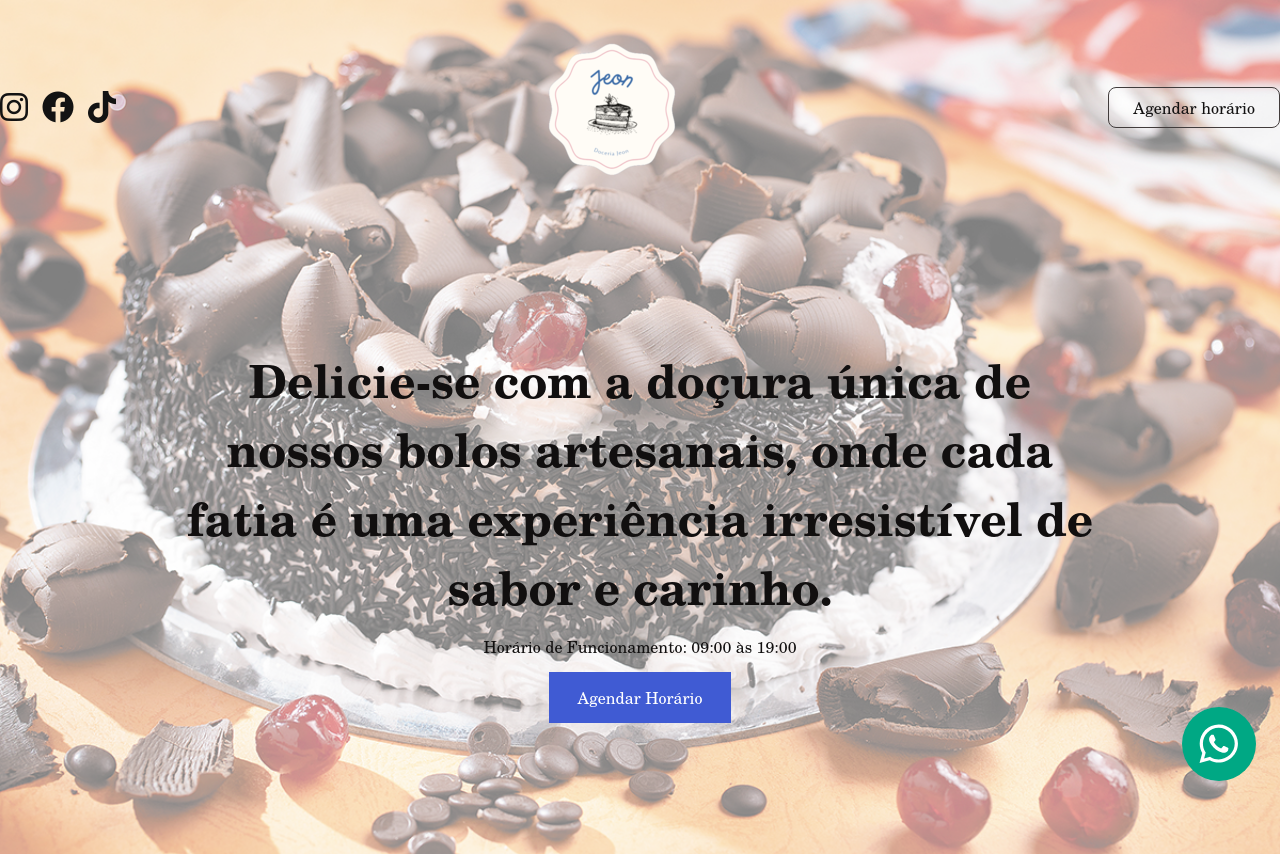
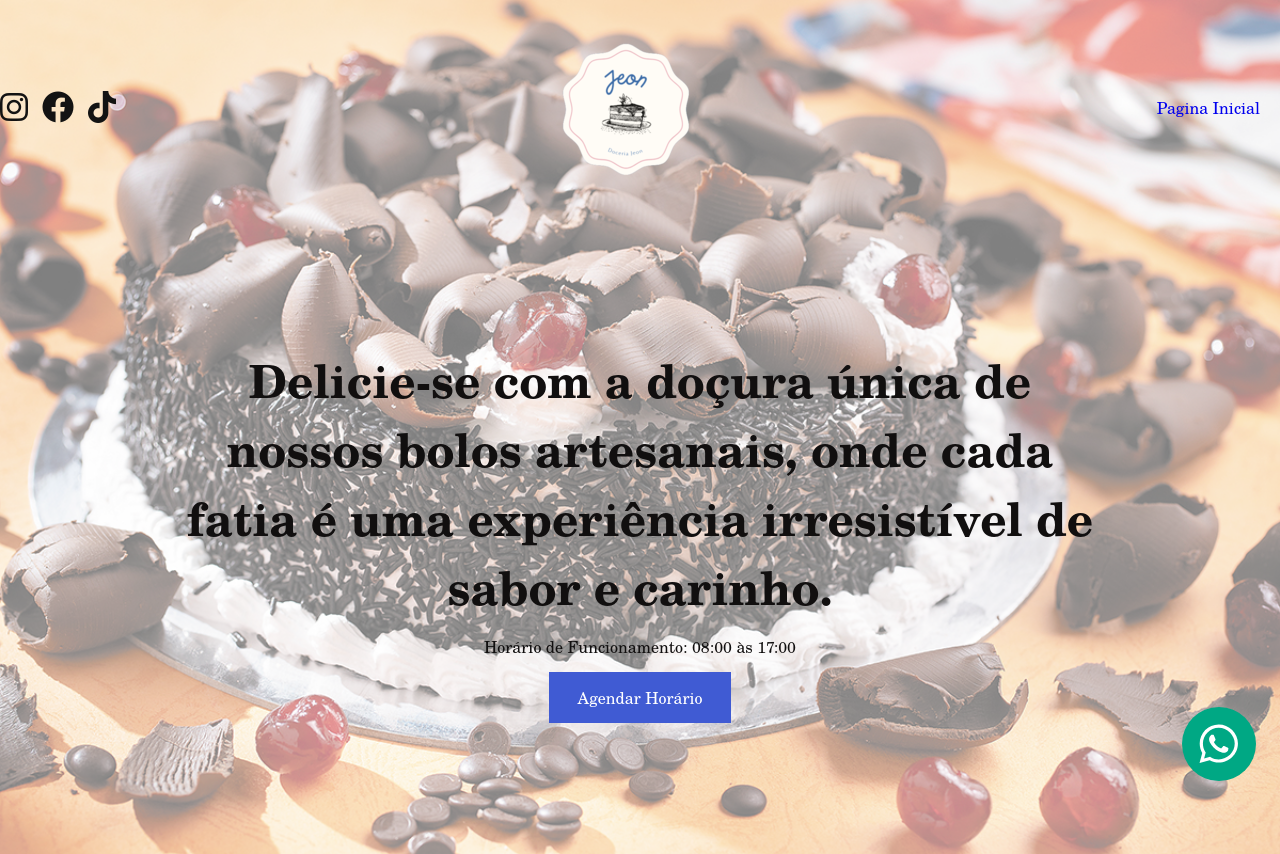
Before and after one commit to joaodantas4/html, a plain HTML site: page landingpage/formulario.html in a window 1280 px wide. Shown: the top 854 px of the page. Drawn offline with nearby package versions, Linux system fonts and the light colour scheme; a script that the page names is missing.

Commit message:
Add files via upload

```diff
--- a/landingpage/formulario.html
+++ b/landingpage/formulario.html
@@ -39,8 +39,7 @@
                 </div>
 
                 <div data-aos="fade-down">
-                 <a href="#" class="header-button">
-                    Agendar horário
+                    <a href="index.html" class="button">Pagina Inicial</a>
                  </a>
                 </div>
 
@@ -48,7 +47,7 @@
 
             <main class="hero container" data-aos="fade-up" data-aos-delay=""="300">
                 <h1>Delicie-se com a doçura única de nossos bolos artesanais, onde cada fatia é uma experiência irresistível de sabor e carinho.</h1>
-                <p>Horário de Funcionamento: 09:00 às 19:00</p>
+                <p>Horário de Funcionamento: 08:00 às 17:00</p>
                 <a href="#" class="button-contact">Agendar Horário</a>
             </main>
 
--- a/landingpage/style.css
+++ b/landingpage/style.css
@@ -211,7 +211,9 @@ background-color: rgb(87, 87, 207);
     padding: 54px 0;
     gap: 24px;
     color: #FFF;
+
   }
+
 
   .footer-icons {
     display: flex;
@@ -306,3 +308,14 @@ transition: 0.2s;
     font-weight: 600;
     background: #8780dd;
 }
+
+.button {
+    display: inline-block;
+    padding: 10px 20px;
+    font-size: 16px;
+    text-align: center;
+    text-decoration: none;
+    cursor: pointer;
+    border-radius: 5px;
+    transition: background-color 0.3s ease;
+  }
```
Also changed, not shown: landingpage/index.html (+4 -2 lines).
